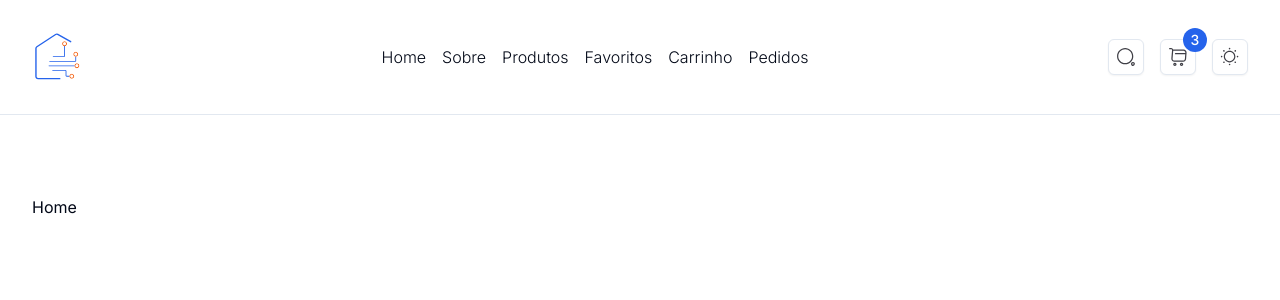
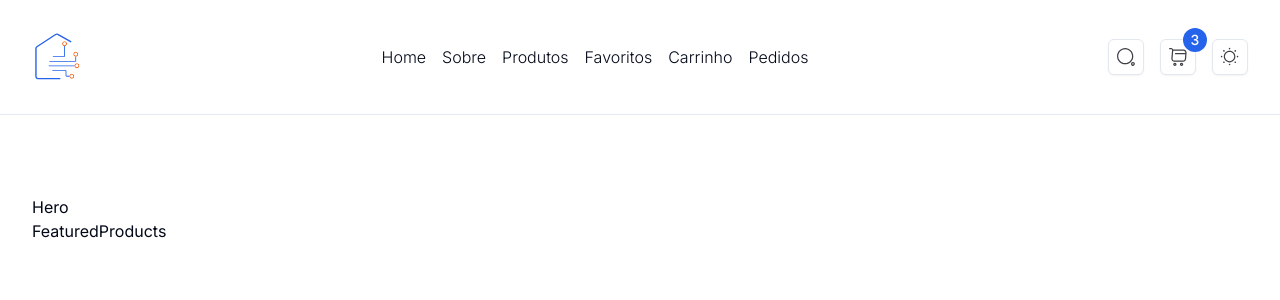
Before and after one commit to EvandroCalado/tech_heim, a Next.js app: page / in a window 1280 px wide. Shown: the top 300 px of the page. Built offline with nearby package versions, Linux system fonts and the light colour scheme.

Commit message:
🐳 chore: add hero and featured products

```diff
--- a/src/app/page.tsx
+++ b/src/app/page.tsx
@@ -1,7 +1,10 @@
+import { FeaturedProducts, Hero } from '@/components/home';
+
 export default function Home() {
   return (
-    <div>
-      <h1>Home</h1>
-    </div>
+    <>
+      <Hero />
+      <FeaturedProducts />
+    </>
   );
 }
```
